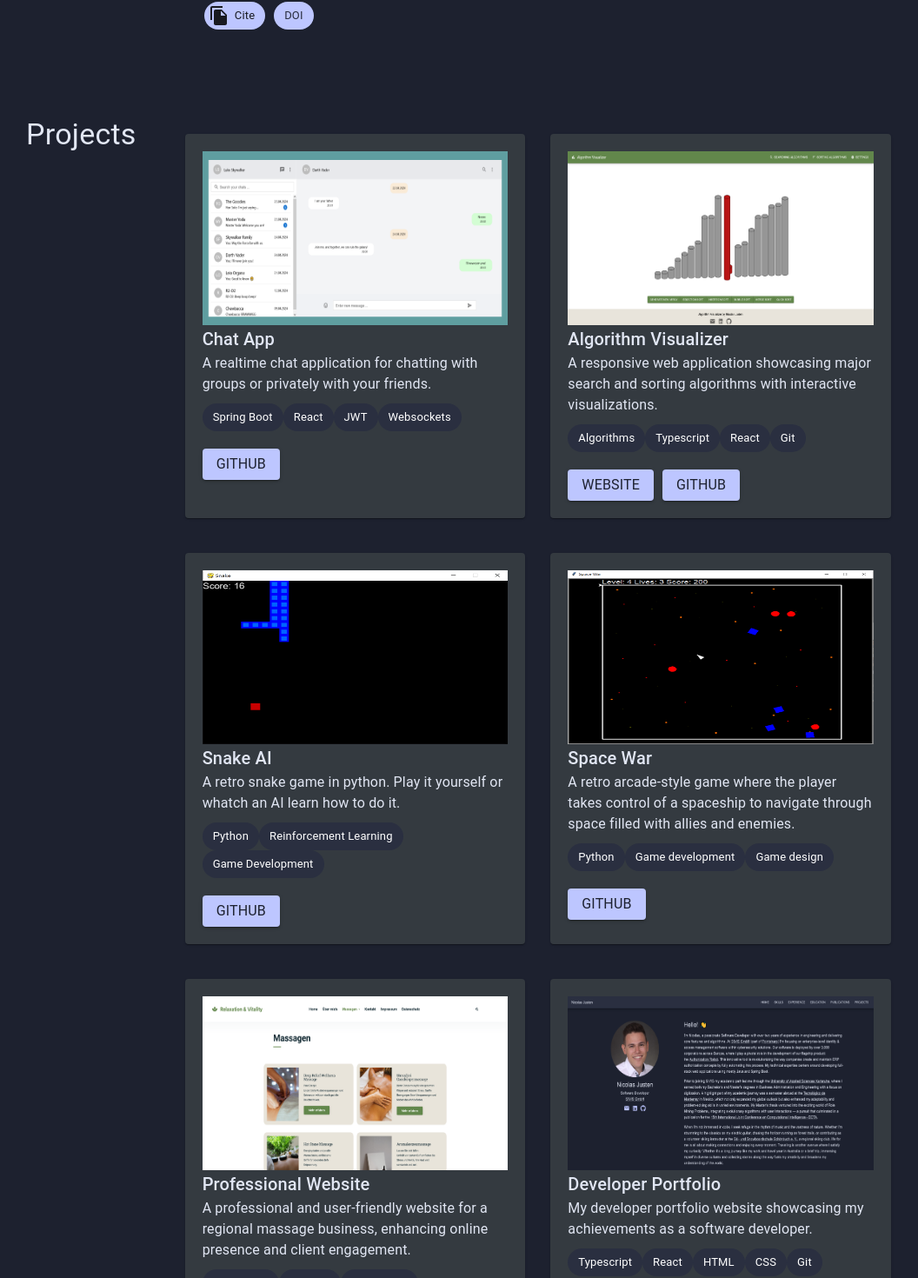
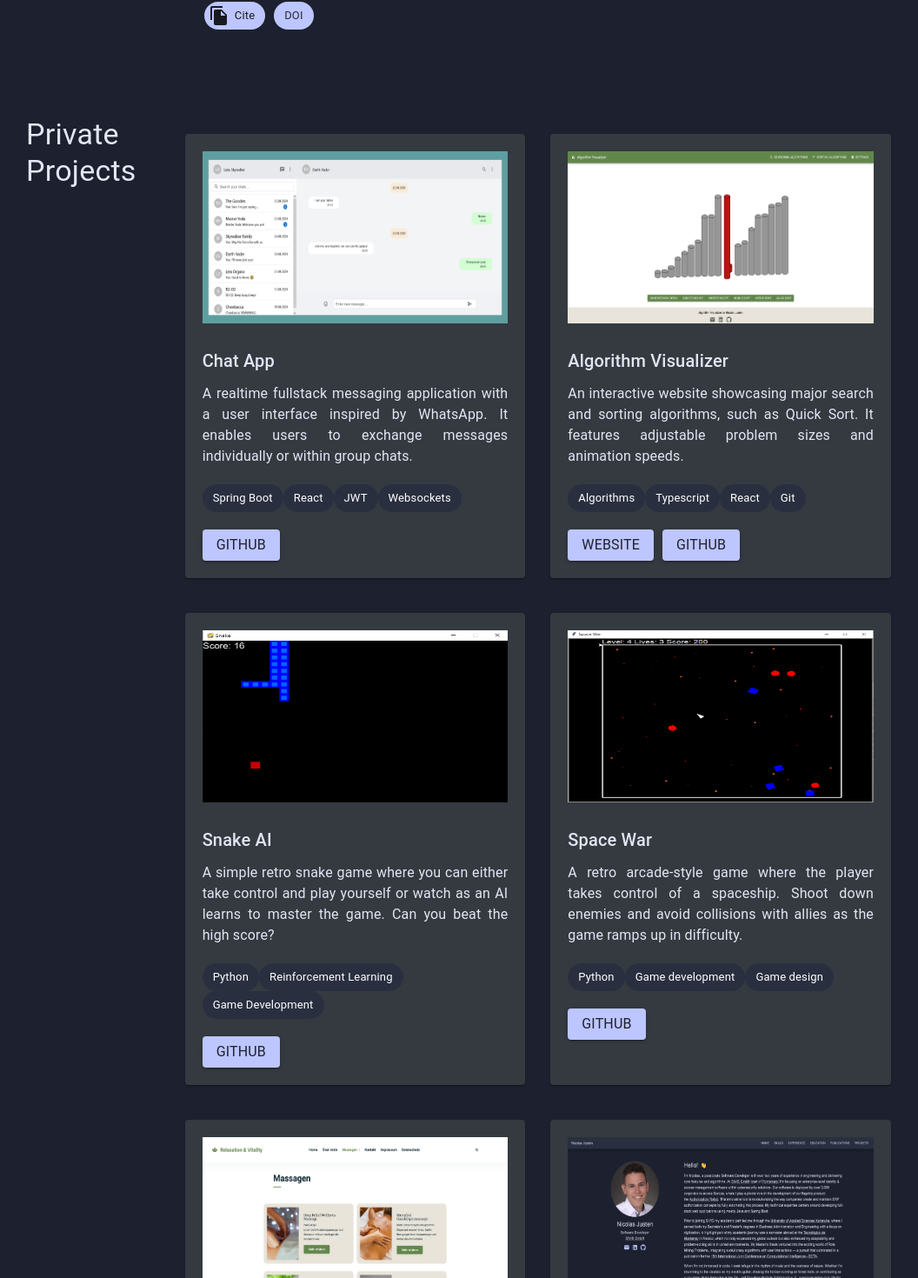
Before and after one commit to nicolasjusten95/nicolas-justen-portfolio, a React (Create React App) app: page / in a window 1280 px wide. Shown: the part 4392-5862 px from the top of the page at 87% size, without its empty margins (98-1154 px from the left). Built offline with nearby package versions, Linux system fonts and the light colour scheme.

Commit message:
updated projects

```diff
--- a/src/components/body/projects/ProjectData.ts
+++ b/src/components/body/projects/ProjectData.ts
@@ -9,7 +9,7 @@ import snakeAiImage from "../../../images/snake_ai.png";
 const chatApp: PaperItemProps = {
     image: chatAppImage,
     title: 'Chat App',
-    description: 'A realtime chat application for chatting with groups or privately with your friends.',
+    description: 'A realtime fullstack messaging application with a user interface inspired by WhatsApp. It enables users to exchange messages individually or within group chats.',
     technologies: ['Spring Boot', 'React', 'JWT', 'Websockets'],
     links: [
         {href: 'https://github.com/nicolasjusten95/chat-app', text: 'Github'},
@@ -19,7 +19,7 @@ const chatApp: PaperItemProps = {
 const algorithmVisualizer: PaperItemProps = {
     image: algorithmVisualizerImage,
     title: 'Algorithm Visualizer',
-    description: 'A responsive web application showcasing major search and sorting algorithms with interactive visualizations.',
+    description: 'An interactive website showcasing major search and sorting algorithms, such as Quick Sort. It features adjustable problem sizes and animation speeds.',
     technologies: ['Algorithms', 'Typescript', 'React', 'Git'],
     links: [
         {href: 'https://nicolasjusten95.github.io/algorithm-visualizer/', text: 'Website'},
@@ -30,7 +30,7 @@ const algorithmVisualizer: PaperItemProps = {
 const snakAI: PaperItemProps = {
     image: snakeAiImage,
     title: 'Snake AI',
-    description: 'A retro snake game in python. Play it yourself or whatch an AI learn how to do it.',
+    description: 'A simple retro snake game where you can either take control and play yourself or watch as an AI learns to master the game. Can you beat the high score?',
     technologies: ['Python', 'Reinforcement Learning', 'Game Development'],
     links: [
         {href: 'https://github.com/nicolasjusten95/snake-ai', text: 'Github'}
@@ -40,7 +40,7 @@ const snakAI: PaperItemProps = {
 const spaceWar: PaperItemProps = {
     image: spaceWarImage,
     title: 'Space War',
-    description: 'A retro arcade-style game where the player takes control of a spaceship to navigate through space filled with allies and enemies.',
+    description: 'A retro arcade-style game where the player takes control of a spaceship. Shoot down enemies and avoid collisions with allies as the game ramps up in difficulty.',
     technologies: ['Python', 'Game development', 'Game design'],
     links: [
         {href: 'https://github.com/nicolasjusten95/space-war', text: 'Github'}
@@ -50,7 +50,7 @@ const spaceWar: PaperItemProps = {
 const relaxationAndVitality: PaperItemProps = {
     image: relaxationAndVitalityImage,
     title: 'Professional Website',
-    description: 'A professional and user-friendly website for a regional massage business, enhancing online presence and client engagement.',
+    description: 'A professional and user-friendly website tailored for a regional massage business, designed to enhance online presence and elevate client engagement.',
     technologies: ['WordPress', 'Hosting', 'Webdesign'],
     links: [
         {href: 'https://relaxationandvitality.de/', text: 'Website'},
@@ -60,7 +60,7 @@ const relaxationAndVitality: PaperItemProps = {
 const myPortfolio: PaperItemProps = {
     image: myPortfolioImage,
     title: 'Developer Portfolio',
-    description: 'My developer portfolio website showcasing my achievements as a software developer.',
+    description: 'My developer portfolio website showcasing my journey, significant milestones and notable achievements as a professional software developer.',
     technologies: ['Typescript', 'React', 'HTML', 'CSS', 'Git'],
     links: [
         {href: 'https://nicolasjusten.com/', text: 'Website'},
--- a/src/components/body/projects/Projects.tsx
+++ b/src/components/body/projects/Projects.tsx
@@ -16,7 +16,7 @@ const Projects = () => {
                 justifyContent: {xs: 'space-evenly', md: 'space-between'},
                 alignItems: {xs: 'center', md: 'start'}
             }}>
-            <MySectionHeading title='Projects'/>
+            <MySectionHeading title='Private Projects'/>
             <Box
                 display='flex'
                 flexDirection='row'
--- a/src/components/body/util/PaperItem.tsx
+++ b/src/components/body/util/PaperItem.tsx
@@ -19,19 +19,20 @@ const PaperItem = (props: PaperItemProps) => {
                 my: {xs: '20px', md: '20px'}
         }}>
                 <Box
+                    mb='20px'
                     width='100%'
-                    sx={{height: {xs: '100px', sm: '150px', md: '200px'}}}>
+                    sx={{aspectRatio: '16 / 9'}}>
                     <img src={props.image} alt={props.title} width='100%' height='100%'/>
                 </Box>
-                <Typography color='text.primary' variant='h6'>{props.title}</Typography>
-                <Typography color='text.primary' variant='body1'>{props.description}</Typography>
-                <Box my='10px'>
+                <Typography color='text.primary' variant='h6' mb='10px'>{props.title}</Typography>
+                <Typography color='text.primary' variant='body1' textAlign='justify'>{props.description}</Typography>
+                <Box my='20px'>
                     {props.technologies.map(tech => (
                         <Chip key={tech} label={tech} color='primary'/>
                     ))}
                 </Box>
                 {props.links.map(link => (
-                    <Button key={link.text} color='secondary' variant='contained' sx={{mr: '10px', mt: '10px'}}>
+                    <Button key={link.text} color='secondary' variant='contained' sx={{mr: '10px'}}>
                         <Typography>
                             <MyLink href={link.href} text={link.text} color='text.secondary'/>
                         </Typography>
```
